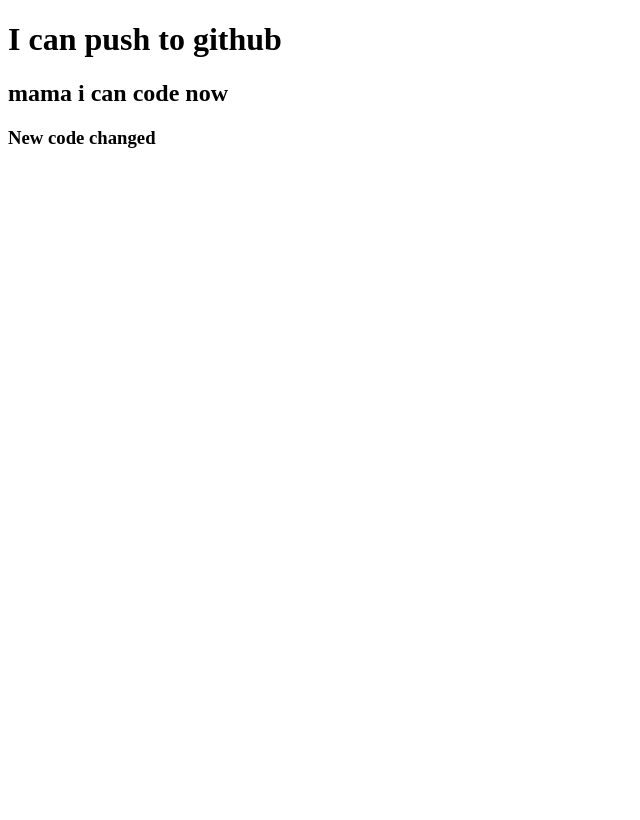
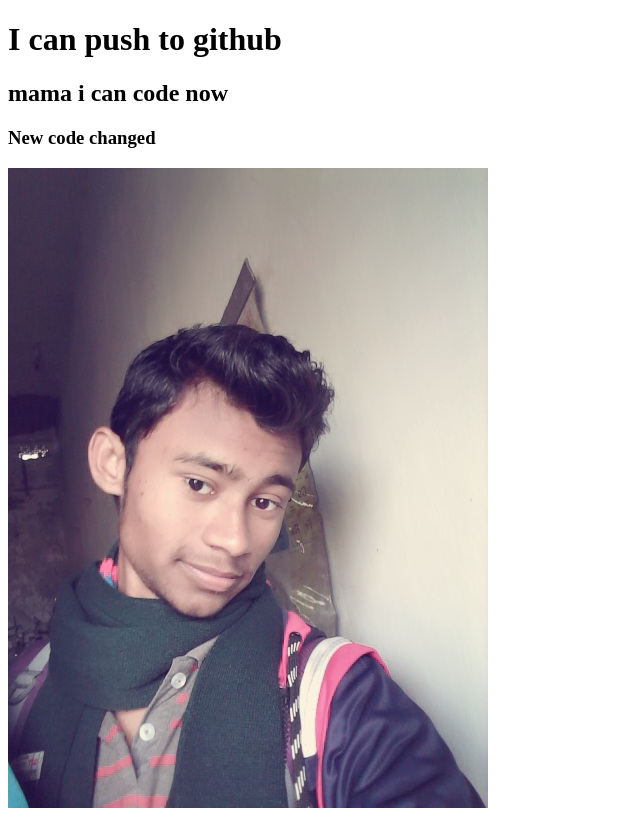
Before and after one commit to Shuvo-007/my-first-repo, a plain HTML site: page index.html in a window 1280 px wide. Shown: the whole page, without its empty margins (0-640 px from the left). Drawn offline with Linux system fonts and the light colour scheme.

Commit message:
image added

```diff
--- a/index.html
+++ b/index.html
@@ -10,6 +10,7 @@
     <h1>I can push to github</h1>
     <h2>mama i can code now</h2>
     <h3>New code changed</h3>
+    <img src="shuvo.jpg"
 
 </body>
 </html>
```
Also changed, not shown: shuvo 2.jpg (added), shuvo.jpg (added).
